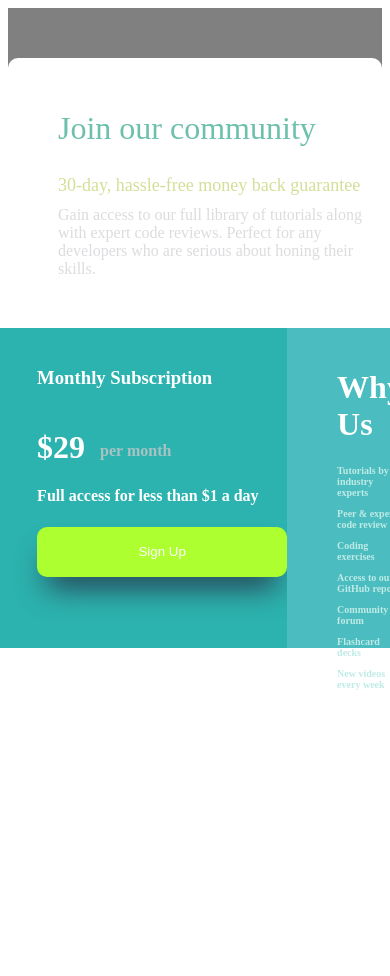
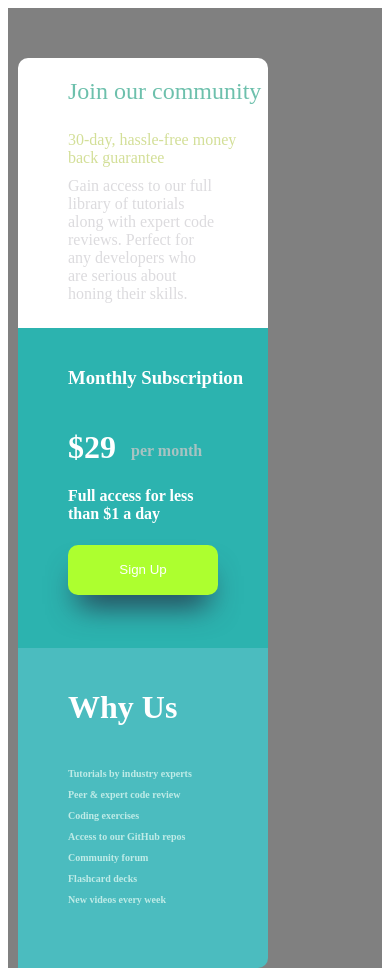
Before and after one commit to devkrhis/desafio-oneposition.vue, a Vue app: page / in a window 390 px wide. Before the commit the page ends 844 px from the top, so only its background shows below. Built offline with nearby package versions, Linux system fonts and the light colour scheme.

Commit message:
Pagina responsiva finalizada

```diff
--- a/src/components/HomePage.vue
+++ b/src/components/HomePage.vue
@@ -30,6 +30,7 @@ export default {
 
 #initialGrade {
     background-color: gray;
+    height: auto;
 }
 
 .topPage {
@@ -42,12 +43,19 @@ export default {
     justify-content: center;
 }
 
-@media screen and(max-width:700px){
-    .bottomPage {
+
+@media (max-width: 600px){
+    .topPage{
         display: flex;
         flex-direction: column;
     }
+}
 
+@media (max-width: 600px){
+    .bottomPage{
+        display: flex;
+        flex-direction: column;
+    }
 }
 
 </style>
--- a/src/components/IntroductionPage.vue
+++ b/src/components/IntroductionPage.vue
@@ -1,13 +1,10 @@
 <template>
-    <div class="">
         <div class="topPage">
             <p class="firstLine"> Join our community </p>
             <p class="secondLine"> 30-day, hassle-free money back guarantee </p>
             <p class="thirdLine"> Gain access to our full library of tutorials along with expert code reviews.
                 Perfect for any developers who are serious about honing their skills. </p>
         </div>
-
-    </div>
 
 </template>
 
@@ -27,6 +24,7 @@ export default {
 .topPage {
     background-color: white;
     display: flex;
+    width: 700px;
     flex-direction: column;
     border: 0px solid black;
     border-top-right-radius: 10px;
@@ -55,21 +53,32 @@ export default {
     color: #dcdbde;
     margin-top: 0px;
     margin-bottom: 50px;
+    word-wrap: break-word;
+    width: 600px;
 }
 
-@media screen and(min-width: 750px){
-    .p{
-        width: 350px;
-        height: 300px;
+@media (max-width: 700px){
+    .topPage{
+        width: 200px;
+        height: 250px;
+        margin-left: 10px;
         display: flex;
         flex-direction: column;
     }
-    .p{
-        color: red
+
+    .firstLine {
+        font-size: x-large;
+    }
+
+    .secondLine {
+    font-size: medium;
+}
+    .thirdLine{
+        width: 150px;
+        word-wrap: break-word;
     }
 
 }
 
 
-
 </style>
--- a/src/components/RegistrationPage.vue
+++ b/src/components/RegistrationPage.vue
@@ -27,7 +27,7 @@ export default {
 .leftPage {
     border: 0px solid black;
     background-color: #2cb3af;
-    width: 431px;
+    width: 325px;
     height: 300px;
     border-end-start-radius: 10px;
     padding-left: 50px;
@@ -80,17 +80,27 @@ export default {
     background-color: red;
 }
 
-@media screen and (max-width:750px){
+@media (max-width:700px){
     .leftPage{
-        width: 350px;
+        width: 200px;
         height: 300px;
+        margin-left: 10px;
         display: flex;
+        justify-items: center;
+        border-end-start-radius: 0px;
 
+    }
+
+    .leftPage button {
+        width: 150px;
+
+    }
+
+    .leftPage h4 {
+        width: 150px;
+        word-wrap: break-word;
     }
 
 }
 
-
-
-
 </style>
--- a/src/components/WhyUsPage.vue
+++ b/src/components/WhyUsPage.vue
@@ -25,7 +25,7 @@ export default {
 
 .rightPage {
     border: 0px solid black;
-    width: 431px;
+    width: 325px;
     height: 300px;
     background-color: #4bbcbf;
     border-end-end-radius: 10px;
@@ -43,7 +43,15 @@ export default {
     font-size: x-small;
 }
 
-@media screen and (max-width: 320px){
+@media (max-width: 700px){
+    .rightPage{
+        width: 200px;
+        height: 300px;
+        margin-left: 10px;
+        display: flex;
+        flex-direction: column;
+        border-end-end-radius: 10px; border-end-start-radius: 0px;
+    }
 
 
 }
```
